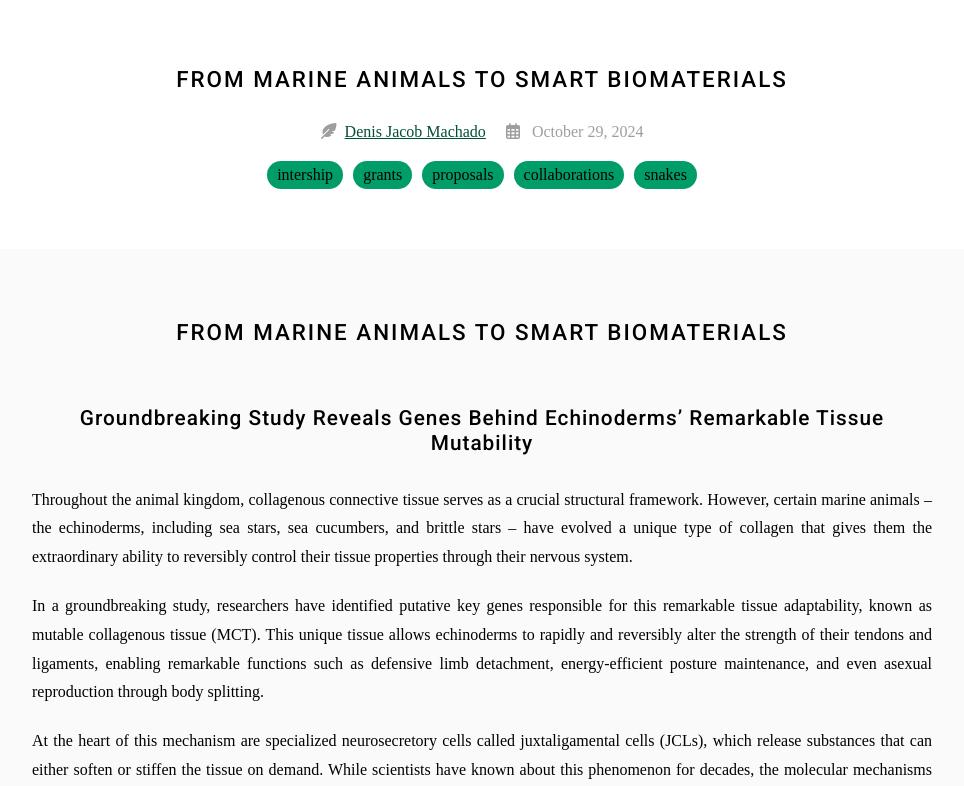
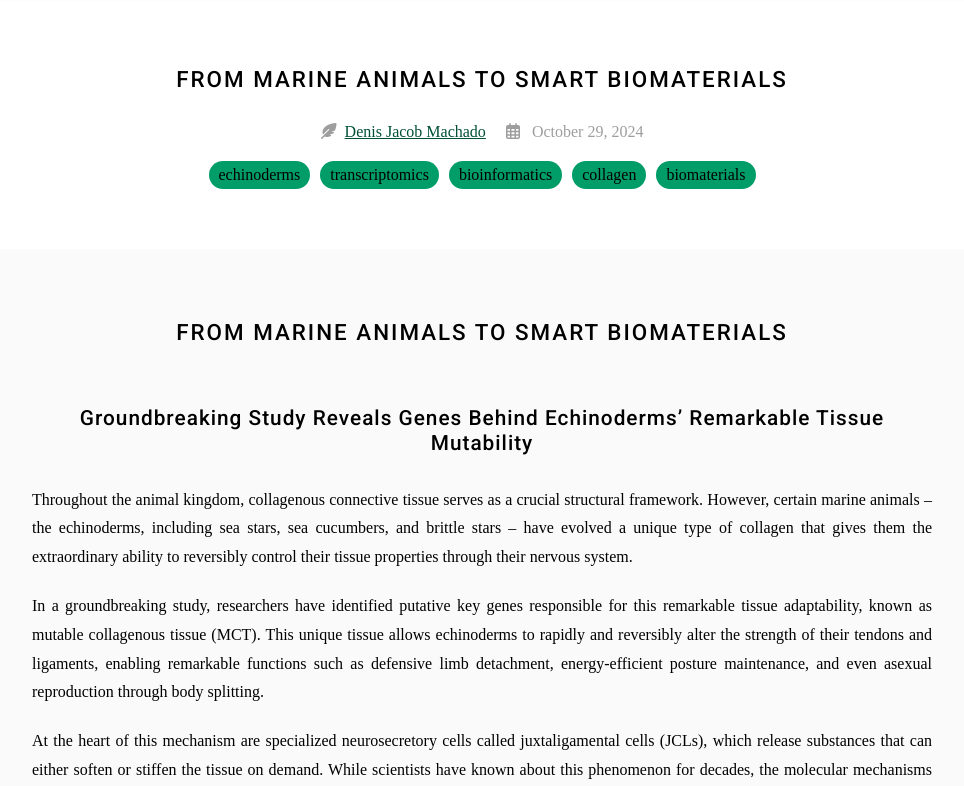
Before and after one commit to machadodj/machadodj.github.io, a Jekyll site: the page built from _posts/2024-10-29-MCT.md, in a window 1280 px wide and 900 px high, cut to the strip 114-900 px from the top of the window. Shown: the whole strip, without its empty margins (158-1122 px from the left). Built offline with Jekyll 4.4.1, drawn with Linux system fonts in a browser that asks for light colours; nearby versions of some CDN libraries; some web fonts are replaced.

Commit message:
Update 2024-10-29-MCT.md

```diff
--- a/_posts/2024-10-29-MCT.md
+++ b/_posts/2024-10-29-MCT.md
@@ -1,11 +1,11 @@
 ---
 title: From Marine Animals to Smart Biomaterials
 tags:
-  - intership
-  - grants
-  - proposals
-  - collaborations
-  - snakes
+  - echinoderms
+  - transcriptomics
+  - bioinformatics
+  - collagen
+  - biomaterials
 author: Denis Jacob Machado
 member: Denis_Jacob_Machado
 ---
```
